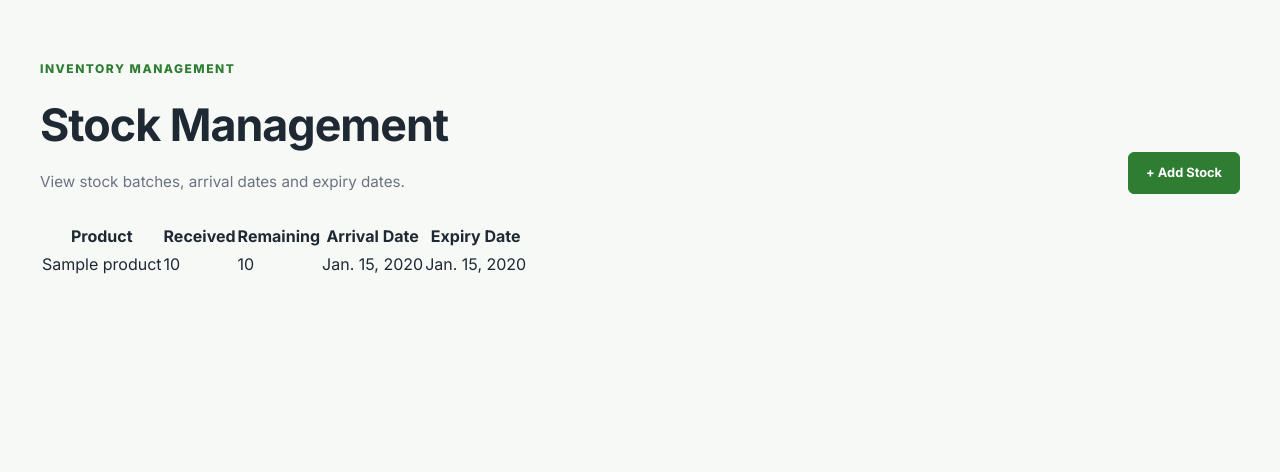
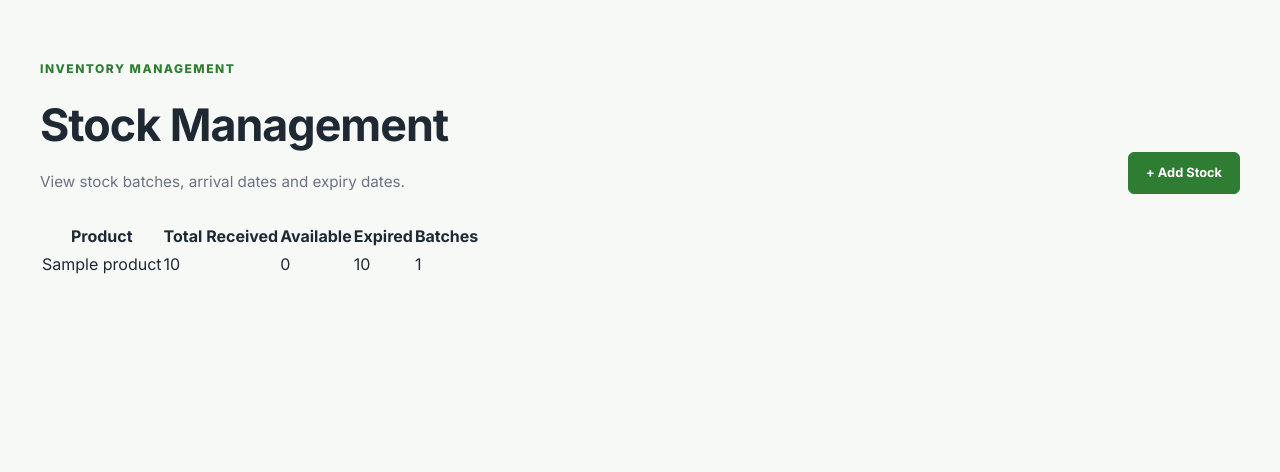
Before and after one commit to Abhishek-M-34/FreshCart, a Django app: page /admin-dashboard/products/stock/ in a window 1280 px wide. Shown: the part 73-545 px from the top of the page. Run offline with Django 5.2, Linux system fonts and the light colour scheme; a user stored in the database is signed in; tables that the repository leaves empty hold one stand-in row (values such as "Sample post").

Commit message:
Product-level inventory summary

```diff
--- a/products/views.py
+++ b/products/views.py
@@ -6,6 +6,7 @@ from cart.models import Cart
 from .forms import CategoryForm, ProductForm, StockBatchForm
 from .models import Category, Product, StockBatch
 from datetime import timedelta
+from django.utils import timezone
 
 
 def product_list(request):
@@ -263,11 +264,49 @@ def admin_stock_list(request):
         )
     )
 
+    today = timezone.localdate()
+
+    product_summaries = []
+
+    products = Product.objects.all().order_by("name")
+
+    for product in products:
+
+        product_batches = stock_batches.filter(
+            product=product
+        )
+
+        total_received = 0
+        available_quantity = 0
+        expired_quantity = 0
+        batch_count = 0
+
+        for batch in product_batches:
+
+            total_received += batch.quantity_received
+            batch_count += 1
+
+            if batch.expiry_date is not None:
+                if batch.expiry_date < today:
+                    expired_quantity += batch.quantity_remaining
+                    continue
+
+            available_quantity += batch.quantity_remaining
+
+        if batch_count > 0:
+            product_summaries.append({
+                "product": product,
+                "total_received": total_received,
+                "available_quantity": available_quantity,
+                "expired_quantity": expired_quantity,
+                "batch_count": batch_count,
+            })
+
     return render(
         request,
         "dashboard/products/stock_list.html",
         {
-            "stock_batches": stock_batches,
+            "product_summaries": product_summaries,
         }
     )
 
--- a/templates/dashboard/products/stock_list.html
+++ b/templates/dashboard/products/stock_list.html
@@ -37,7 +37,7 @@
 
         </div>
 
-        {% if stock_batches %}
+        {% if product_summaries %}
 
 <div class="table-responsive">
 
@@ -46,41 +46,39 @@
         <thead>
             <tr>
                 <th>Product</th>
-                        <th>Received</th>
-                        <th>Remaining</th>
-                        <th>Arrival Date</th>
-                        <th>Expiry Date</th>
+                <th>Total Received</th>
+                <th>Available</th>
+                <th>Expired</th>
+                <th>Batches</th>
             </tr>
         </thead>
 
         <tbody>
 
-                    {% for batch in stock_batches %}
+            {% for summary in product_summaries %}
 
             <tr>
+
                 <td>
-                            {{ batch.product.name }}
+                    {{ summary.product.name }}
                 </td>
 
                 <td>
-                            {{ batch.quantity_received }}
+                    {{ summary.total_received }}
                 </td>
 
                 <td>
-                            {{ batch.quantity_remaining }}
+                    {{ summary.available_quantity }}
                 </td>
 
                 <td>
-                            {{ batch.arrival_date }}
+                    {{ summary.expired_quantity }}
                 </td>
 
                 <td>
-                            {% if batch.expiry_date %}
-                                {{ batch.expiry_date }}
-                            {% else %}
-                                No expiry
-                            {% endif %}
+                    {{ summary.batch_count }}
                 </td>
+
             </tr>
 
             {% endfor %}
```
Lines whose indentation alone changed are shown as unchanged.
